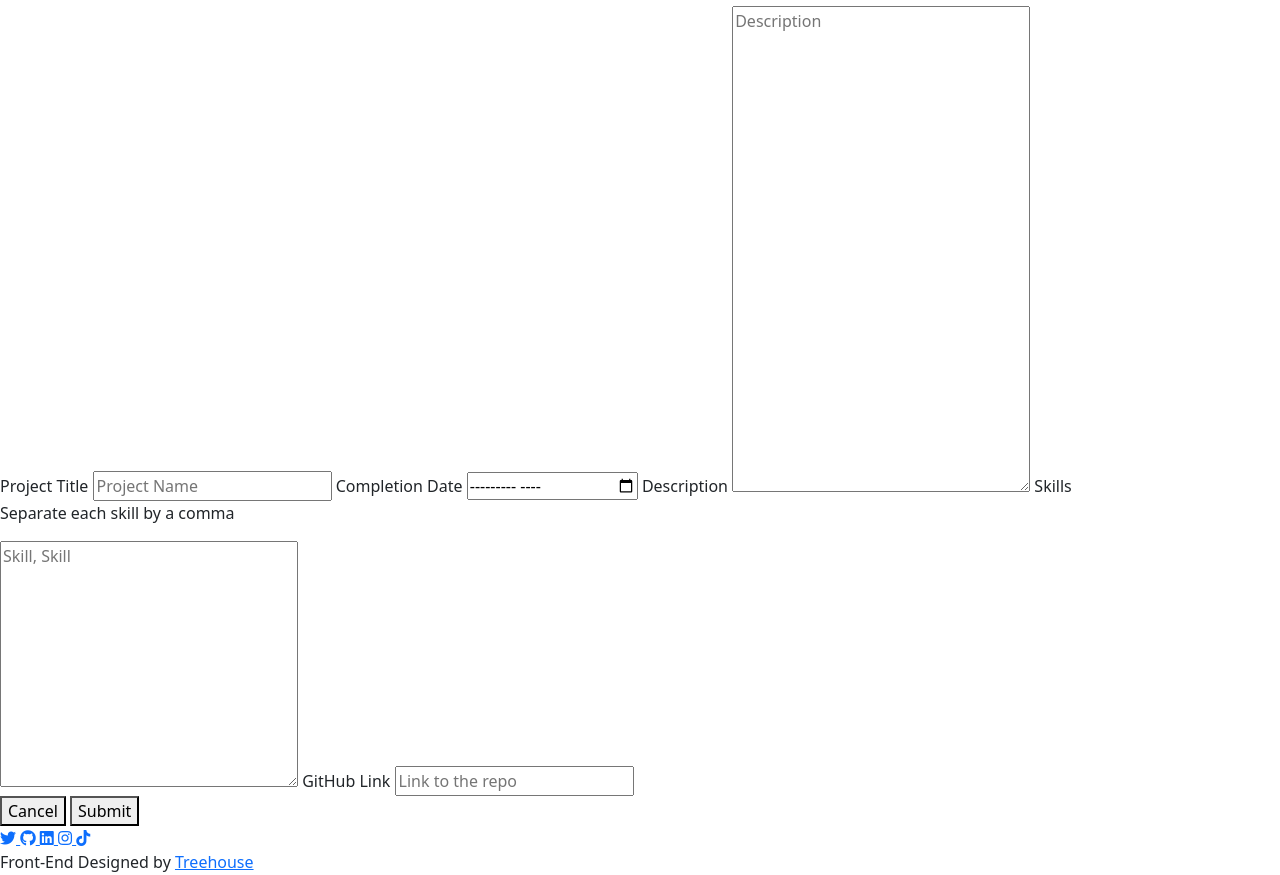
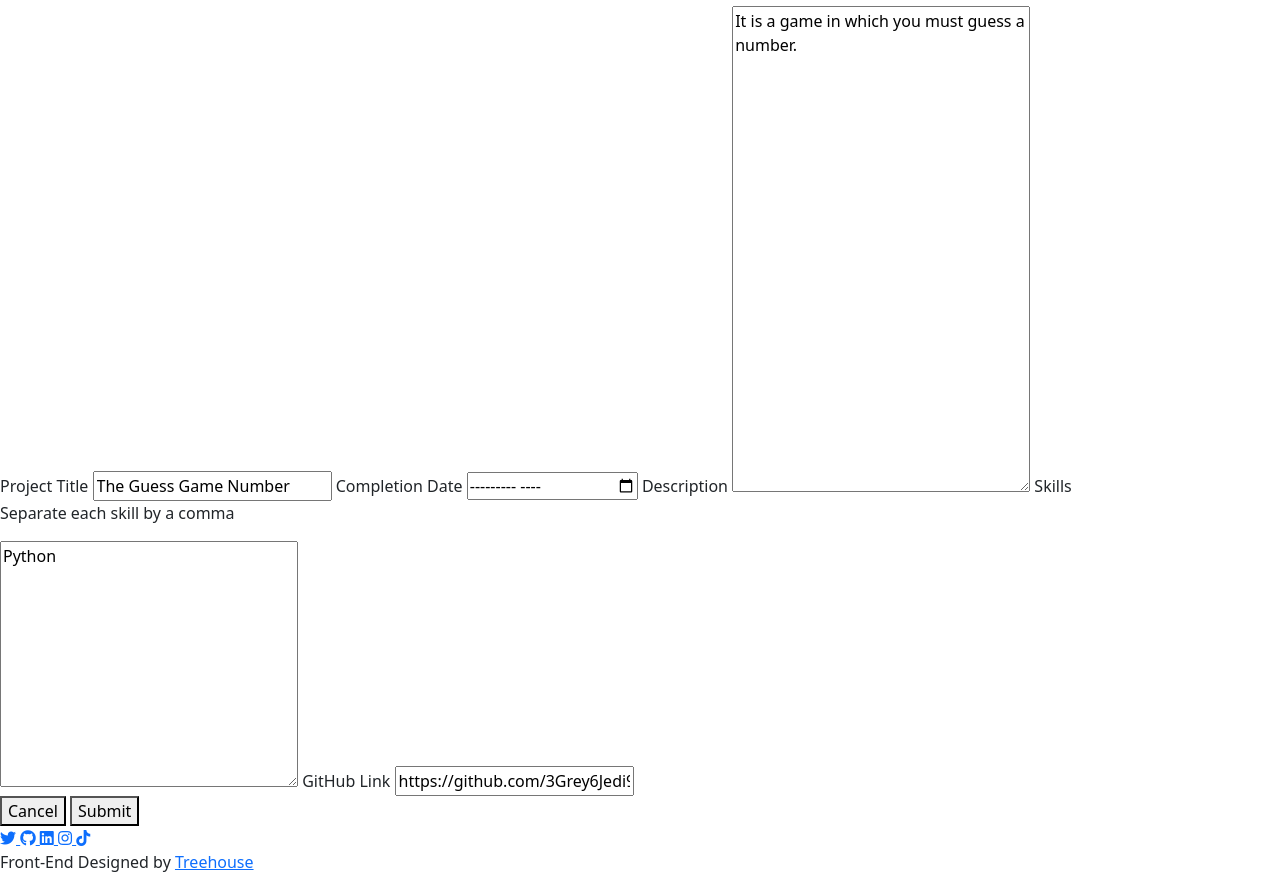
Before and after one commit to 3Grey6Jedi9/Python-Techdegree-Project-05, a Flask app: page /projects/1/edit in a window 1280 px wide. Shown: the part 106-981 px from the top of the page. Run offline with Flask 2, Linux system fonts and the light colour scheme; data comes from the database, SQL or seed files in the repository.

Commit message:
Update edit.html

```diff
--- a/Templates/edit.html
+++ b/Templates/edit.html
@@ -5,18 +5,18 @@
             <h1> New definition for: {{ project.title }}</h1>
         </section>
         <section id="form">
-            <form action="{{ url_for('new') }}" method="post">
+            <form action="{{ url_for('edit', id=project.id) }}" method="post">
                 <label for="title">Project Title</label>
-                <input type="text" name="title" id="title" placeholder="Project Name" required>
+                <input type="text" name="title" id="title" placeholder="Project Name" required value="{{ project.title }}">
                 <label for="date">Completion Date</label>
-                <input type="month" name="date" id="date" required>
+                <input type="month" name="date" id="date" required value="{{ project.date }}">
                 <label for="description">Description</label>
-                <textarea name="desc" id="description" cols="30" rows="20" placeholder="Description" required></textarea>
+                <textarea name="desc" id="description" cols="30" rows="20" placeholder="Description" required>{{ project.description }}</textarea>
                 <label for="skills-list" id="skills-label">Skills</label>
                 <p>Separate each skill by a comma</p>
-                <textarea name="skills" id="skills-list" cols="30" rows="10" placeholder="Skill, Skill" required></textarea>
+                <textarea name="skills" id="skills-list" cols="30" rows="10" placeholder="Skill, Skill" required>{{ project.skills }}</textarea>
                 <label for="github">GitHub Link</label>
-                <input type="url" name="github" id="github" placeholder="Link to the repo" required>
+                <input type="url" name="github" id="github" placeholder="Link to the repo" required value="{{ project.github }}">
                 <div>
                     <button type="reset">Cancel</button>
                     <button type="submit">Submit</button>
```
